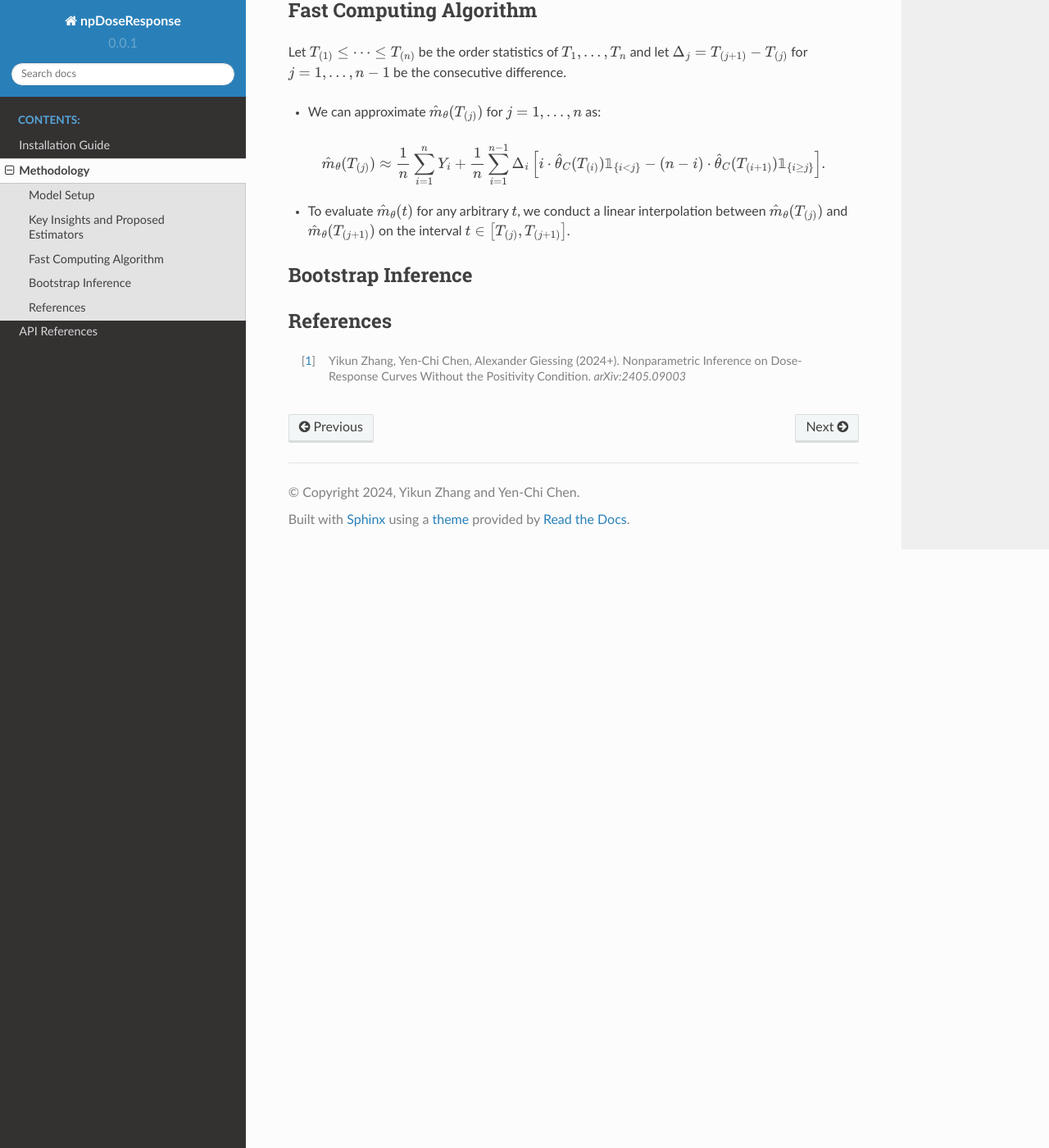
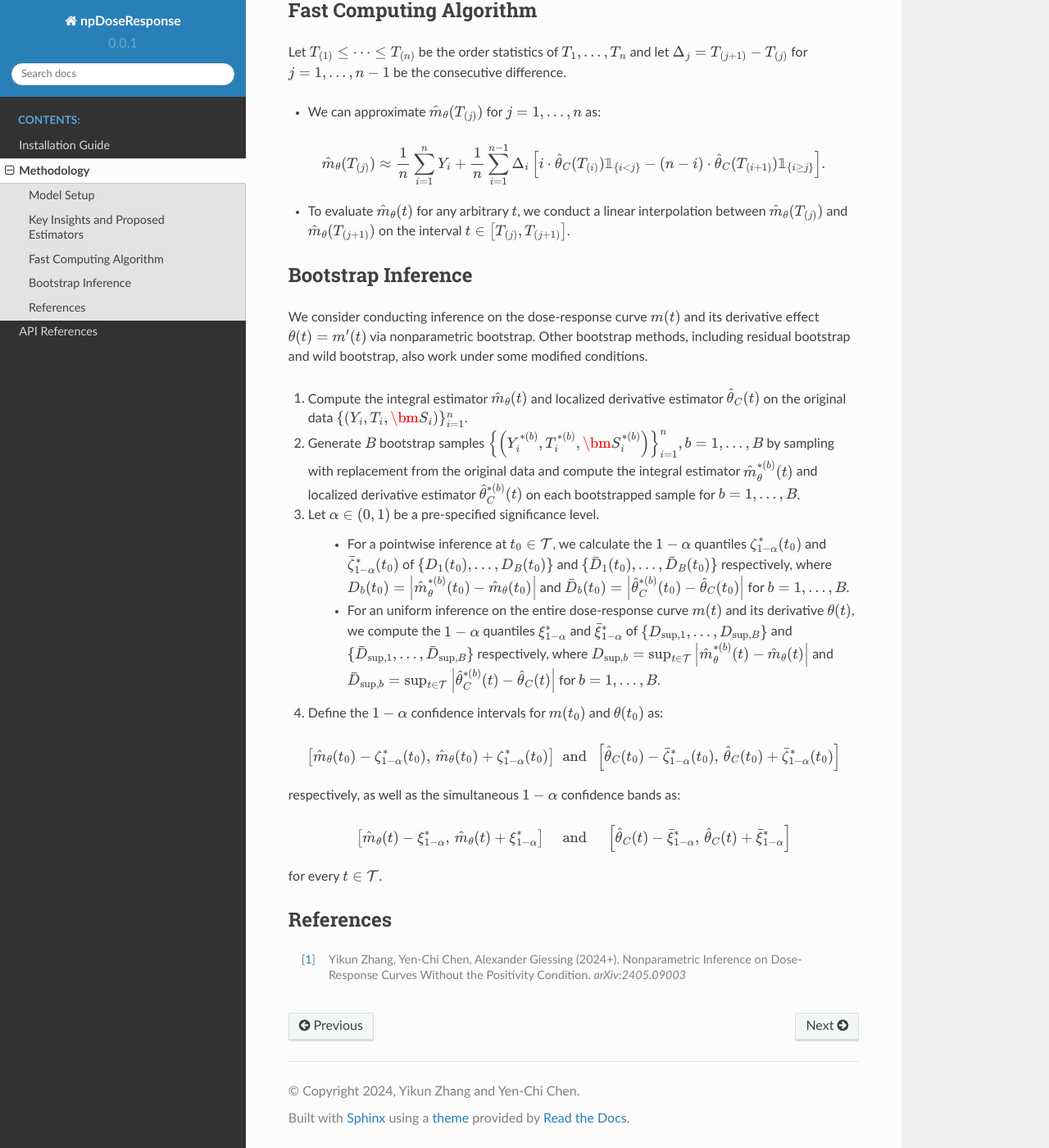
Before and after one commit to zhangyk8/npDoseResponse, a Sphinx documentation site: the page built from docs/source/method.rst, in a window 1280 px wide and 1400 px high, scrolled down 2427 px. Shown: the whole window at 82% size. Built offline with Sphinx 7.4.7 and the Read the Docs theme 2.0.0, drawn with Linux system fonts in a browser that asks for light colours.

Commit message:
Update method.rst

```diff
--- a/docs/source/method.rst
+++ b/docs/source/method.rst
@@ -106,6 +106,31 @@ Let :math:`T_{(1)}\leq \cdots\leq T_{(n)}` be the order statistics of :math:`T_1
 Bootstrap Inference
 ----------------------------
 
+We consider conducting inference on the dose-response curve :math:`m(t)` and its derivative effect :math:`\theta(t)=m'(t)` via nonparametric bootstrap. Other bootstrap methods, including residual bootstrap and wild bootstrap, also work under some modified conditions.
+
+1. Compute the integral estimator :math:`\hat{m}_{\theta}(t)` and localized derivative estimator :math:`\hat{\theta}_C(t)` on the original data :math:`\{(Y_i,T_i,\bm{S}_i)\}_{i=1}^n`.
+
+2. Generate :math:`B` bootstrap samples :math:`\left\{\left(Y_i^{*(b)},T_i^{*(b)},\bm{S}_i^{*(b)}\right)\right\}_{i=1}^n, b=1,...,B` by sampling with replacement from the original data and compute the integral estimator :math:`\hat{m}_{\theta}^{*(b)}(t)` and localized derivative estimator :math:`\hat{\theta}_C^{*(b)}(t)` on each bootstrapped sample for :math:`b=1,...,B`.
+
+3. Let :math:`\alpha \in (0,1)` be a pre-specified significance level.
+
+    * For a pointwise inference at :math:`t_0\in \mathcal{T}`, we calculate the :math:`1-\alpha` quantiles :math:`\zeta_{1-\alpha}^*(t_0)` and :math:`\bar{\zeta}_{1-\alpha}^*(t_0)` of :math:`\{D_1(t_0),...,D_B(t_0)\}` and :math:`\{\bar{D}_1(t_0),...,\bar{D}_B(t_0)\}` respectively, where :math:`D_b(t_0) = \left|\hat{m}_{\theta}^{*(b)}(t_0) - \hat{m}_{\theta}(t_0)\right|` and :math:`\bar{D}_b(t_0) = \left|\hat{\theta}_C^{*(b)}(t_0) - \hat{\theta}_C(t_0)\right|` for :math:`b=1,...,B`.
+
+    * For an uniform inference on the entire dose-response curve :math:`m(t)` and its derivative :math:`\theta(t)`, we compute the :math:`1-\alpha` quantiles :math:`\xi_{1-\alpha}^*` and :math:`\bar{\xi}_{1-\alpha}^*` of :math:`\{D_{\sup,1},...,D_{\sup,B}\}` and :math:`\{\bar{D}_{\sup,1},...,\bar{D}_{\sup,B}\}` respectively, where :math:`D_{\sup,b} = \sup_{t\in \mathcal{T}}\left|\hat{m}_{\theta}^{*(b)}(t) - \hat{m}_{\theta}(t)\right|` and :math:`\bar{D}_{\sup,b} = \sup_{t\in \mathcal{T}}\left|\hat{\theta}_C^{*(b)}(t) - \hat{\theta}_C(t)\right|` for :math:`b=1,...,B`.
+
+4. Define the :math:`1-\alpha` confidence intervals for :math:`m(t_0)` and :math:`\theta(t_0)` as:
+
+.. math::
+
+    \left[\hat{m}_{\theta}(t_0) - \zeta_{1-\alpha}^*(t_0),\, \hat{m}_{\theta}(t_0) + \zeta_{1-\alpha}^*(t_0)\right] \; \text{ and } \; \left[\hat{\theta}_C(t_0) - \bar{\zeta}_{1-\alpha}^*(t_0),\, \hat{\theta}_C(t_0) + \bar{\zeta}_{1-\alpha}^*(t_0)\right]
+
+respectively, as well as the simultaneous :math:`1-\alpha` confidence bands as:
+
+.. math::
+
+	\left[\hat{m}_{\theta}(t) - \xi_{1-\alpha}^*,\, \hat{m}_{\theta}(t) + \xi_{1-\alpha}^*\right] \quad \text{ and } \quad \left[\hat{\theta}_C(t) - \bar{\xi}_{1-\alpha}^*,\, \hat{\theta}_C(t) + \bar{\xi}_{1-\alpha}^*\right]
+
+for every :math:`t\in \mathcal{T}`.
 
 References
 ----------
```
